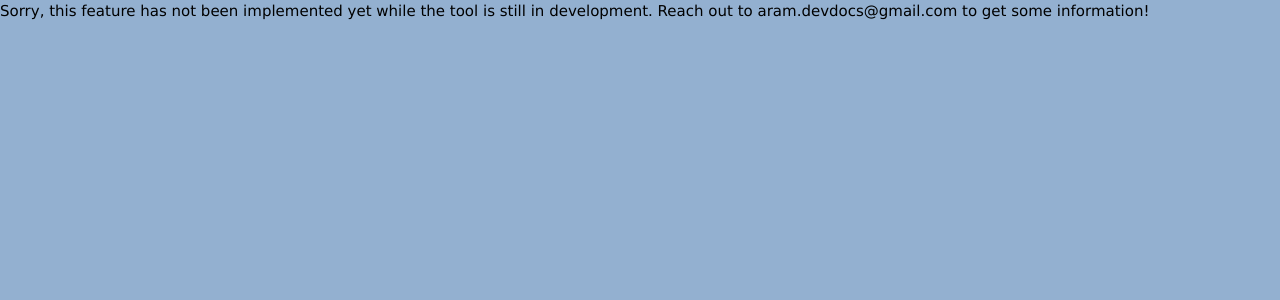
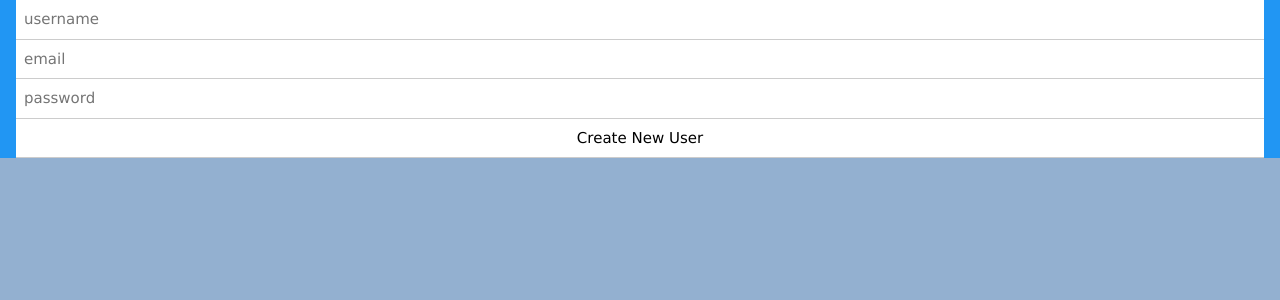
Before and after one commit to aram-devdocs/dndstoremaker, a Next.js app: page /new-user in a window 1280 px wide. Shown: the top 300 px of the page. Built offline with nearby package versions, Linux system fonts and the light colour scheme.

Commit message:
locking stores

```diff
--- a/components/ItemCard.js
+++ b/components/ItemCard.js
@@ -1,5 +1,6 @@
 import { getCookie } from "../helpers/cookieHandler";
 import _escapeString from "./../helpers/_escapeString";
+import { setCookie } from "./../helpers/cookieHandler";
 
 export default function ItemCard(props) {
   // console.log(props);
@@ -58,7 +59,7 @@ export default function ItemCard(props) {
       }
     }
   } else if (props.mode == "new") {
-    // ANCHOR -> Add view for new item
+    // ANCHOR -> View for new item
 
     // Add instruction block
     let instruction = (
@@ -101,6 +102,8 @@ export default function ItemCard(props) {
         }),
       });
 
+      // Exit out
+      setCookie("new_item", "true");
       window.location.reload();
     }
 
--- a/pages/api/get-all-items.js
+++ b/pages/api/get-all-items.js
@@ -1,5 +1,21 @@
-import { selectAllFromTable } from "../../middleware/database";
+import excuteQuery, {
+  selectAllFromTable,
+  selectRowFromTableWithMatch,
+} from "../../middleware/database";
 export default async function handler(req, res) {
-  let categories = await selectAllFromTable("item");
-  res.status(200).json(categories);
+  // let categories = await selectAllFromTable("item");
+
+  let user_id = await getServerSideCookie({ req, res }, "user_id");
+  user_id = user_id.user_id;
+  let items = await excuteQuery({
+    query: `SELECT * from item WHERE category_id!='90'`,
+    values: [],
+  });
+
+  console.log(items);
+
+  let custom = await selectRowFromTableWithMatch("item", "user_id", user_id);
+
+  let response = items.concat(custom);
+  res.status(200).json(response);
 }
--- a/pages/api/get-stores.js
+++ b/pages/api/get-stores.js
@@ -1,5 +1,18 @@
-import { selectAllFromTable } from "../../middleware/database";
+import {
+  selectAllFromTable,
+  selectRowFromTableWithMatch,
+} from "../../middleware/database";
+import { getCookie, getServerSideCookie } from "./../../helpers/cookieHandler";
 export default async function handler(req, res) {
-  let categories = await selectAllFromTable("store");
+  // let categories = await selectAllFromTable("store");
+  let user_id = await getServerSideCookie({ req, res }, "user_id");
+  user_id = user_id.user_id;
+  // console.log(user_id);
+  let categories = await selectRowFromTableWithMatch(
+    "store",
+    "user_id",
+    user_id
+  );
+  // console.log(categories);
   res.status(200).json(categories);
 }
--- /dev/null
+++ b/pages/api/post-new-user.js
@@ -0,0 +1,12 @@
+import { addRowToTable, updateRowInTable } from "../../middleware/database";
+import { generatePassword } from "../../helpers/handleLogin";
+export default async function handler(req, res) {
+  // Step One: Add row to [item]
+  let response = await addRowToTable("user", {
+    username: req.body.username,
+    password: await generatePassword(req.body.password),
+    email: req.body.email,
+  });
+
+  res.status(200).json("User created"); // TODO - Add proper response
+}
--- a/pages/new-user.js
+++ b/pages/new-user.js
@@ -1,9 +1,37 @@
 export default function NewUser() {
   return (
-    <div>
-      Sorry, this feature has not been implemented yet while the tool is still
-      in development. Reach out to aram.devdocs@gmail.com to get some
-      information!
-    </div>
+    <form
+      className="w3-container w3-blue w3-center"
+      action="/api/post-new-user"
+      method="POST"
+    >
+      <input
+        className="w3-input w3-white new_user_input "
+        type={"text"}
+        name="username"
+        id="username"
+        placeholder="username"
+      />
+      <input
+        className="w3-input w3-white new_user_input "
+        type={"email"}
+        name="email"
+        id="email"
+        placeholder="email"
+      />
+      <input
+        className="w3-input w3-white new_user_input "
+        type={"password"}
+        name="password"
+        id="password"
+        placeholder="password"
+      />
+
+      <input
+        className="w3-input w3-white new_user_input "
+        type={"submit"}
+        value={"Create New User"}
+      />
+    </form>
   );
 }
--- a/styles/globals.css
+++ b/styles/globals.css
@@ -22,6 +22,10 @@ a {
   height: 400px;
   overflow: scroll;
 }
+
+.new_user_input {
+  /* color: black; */
+}
 .loader {
   border: 16px solid #f3f3f3; /* Light grey */
   border-top: 16px solid #3498db; /* Blue */
```
Also changed, not shown: components/NewItem.js (+21 -0 lines).
